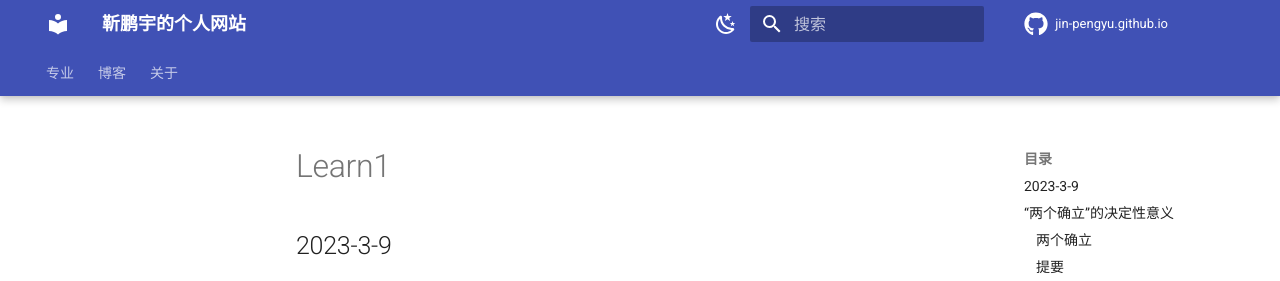
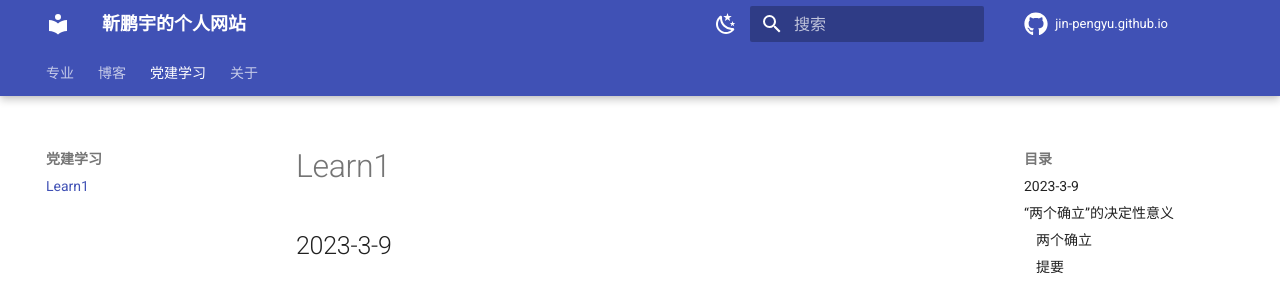
Before and after one commit to Pengyu-Jin/Pengyu-Jin.github.io, an MkDocs documentation site: the page built from docs/party building/learn1.md, in a window 1280 px wide. Shown: the top 281 px of the page. Built offline with MkDocs 1.6.1 and Material for MkDocs 9.7.7, drawn with Linux system fonts in a browser that asks for light colours.

Commit message:
change style122

```diff
--- a/mkdocs.yml
+++ b/mkdocs.yml
@@ -28,6 +28,8 @@ nav:
           - 专业面试: blog/pre-interview/major-interview.md
       - 游戏:
           - 宝可梦: blog/game/pokemon.md
+  - 党建学习:
+      - party building/learn1.md
   - 关于:
       - about/index.md
       - 个人履历: about/personal profile/p p.md
```
